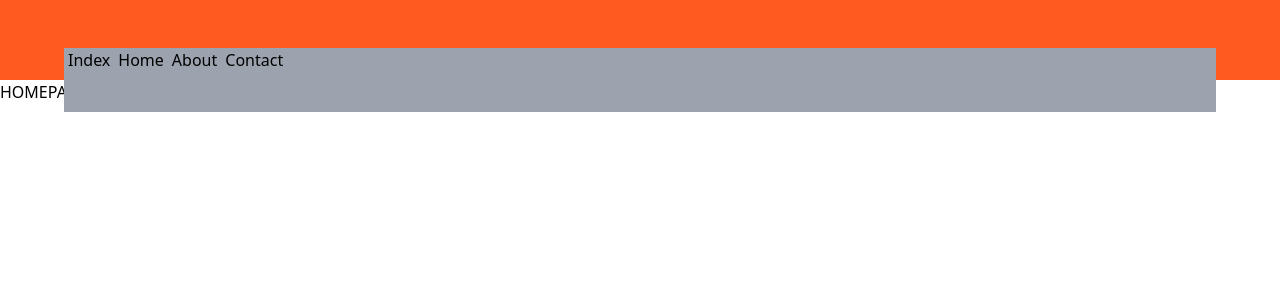
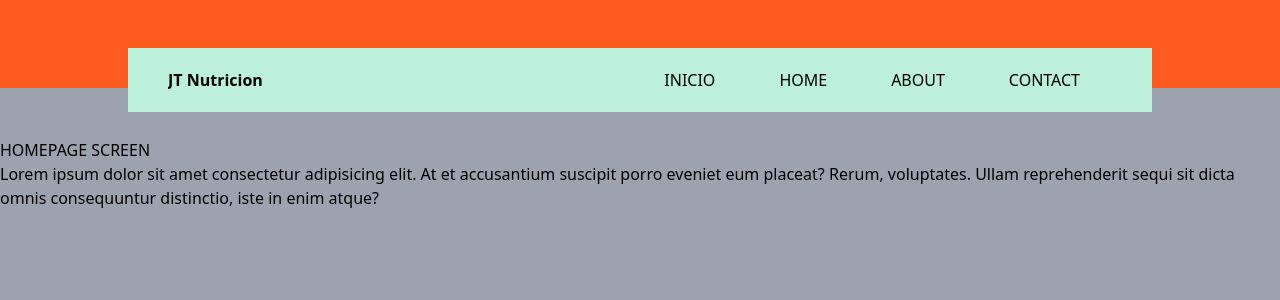
Before and after one commit to cufa03/jt-nutricion, a Next.js app: page /homepage in a window 1280 px wide. Shown: the top 300 px of the page. Built offline with nearby package versions, Linux system fonts and the light colour scheme.

Commit message:
Fixed tailwind directory

```diff
--- a/components/Navbar.jsx
+++ b/components/Navbar.jsx
@@ -1,24 +1,41 @@
 import React from 'react';
 import Link from 'next/link';
+import Image from 'next/image';
+import logo from 'src/app/images/nutri-logo.png';
+
 const Navbar = () => {
 	const links = [
-		{ label: 'Index', route: '/' },
-		{ label: 'Home', route: '/homepage' },
-		{ label: 'About', route: '/about' },
-		{ label: 'Contact', route: '/contact' },
+		{ label: 'INICIO', route: '/' },
+		{ label: 'HOME', route: '/homepage' },
+		{ label: 'ABOUT', route: '/about' },
+		{ label: 'CONTACT', route: '/contact' },
 	];
 	return (
 		<div className="relative w-full">
-			<div className=" bg-orange-500 h-[5em]"></div>
-			<nav className="absolute bg-gray-400 h-[4em] w-[90%] top-12 left-0 right-0 mx-auto">
-				<ul className="flex items-end">
+			<div className=" bg-orange-500 h-[5.5em] ">
+				<nav className="absolute bg-green-200  h-[4em] w-[80%] top-12 left-0 right-0 mx-auto flex items-center justify-between px-10 overflow-hidden">
+					<div className="overflow-hidden">
+						{/* <Image
+							src={logo}
+							alt="dibujo del logo del nutricionista"
+							width={120}
+							height={120}
+							className="mb-1"
+						/> */}
+						<h1 className="font-bold">JT Nutricion</h1>
+					</div>
+
+					<div>
+						<ul className="flex justify-around w-fit ">
 							{links.map((link) => (
-						<li className="mx-1" key={link.route}>
+								<li className="mx-8" key={link.route}>
 									<Link href={link.route}>{link.label}</Link>
 								</li>
 							))}
 						</ul>
+					</div>
 				</nav>
+			</div>
 		</div>
 	);
 };
--- a/src/app/about/page.jsx
+++ b/src/app/about/page.jsx
@@ -2,7 +2,7 @@ import React from 'react';
 
 const page = () => {
 	return (
-		<div>
+		<div className="pt-[50px]">
 			<h1>ABOUT PAGE</h1>
 		</div>
 	);
--- a/src/app/contact/page.jsx
+++ b/src/app/contact/page.jsx
@@ -2,7 +2,7 @@ import React from 'react';
 
 const page = () => {
 	return (
-		<div>
+		<div className="pt-[50px]">
 			<h1>Contact Page</h1>
 		</div>
 	);
--- a/src/app/homepage/page.jsx
+++ b/src/app/homepage/page.jsx
@@ -2,8 +2,18 @@ import React from 'react';
 
 const page = () => {
 	return (
-		<div>
-			<h1>HOMEPAGE</h1>
+		<div className="h-screen bg-gray-400 flex flex-col pt-[50px]">
+			<div>
+				<h1>HOMEPAGE SCREEN</h1>
+			</div>
+			<div className="">
+				<p className="">
+					Lorem ipsum dolor sit amet consectetur adipisicing elit. At et
+					accusantium suscipit porro eveniet eum placeat? Rerum, voluptates.
+					Ullam reprehenderit sequi sit dicta omnis consequuntur distinctio,
+					iste in enim atque?
+				</p>
+			</div>
 		</div>
 	);
 };
--- a/src/app/layout.jsx
+++ b/src/app/layout.jsx
@@ -7,8 +7,7 @@ export default function RootLayout({ children }) {
 			<head />
 			<body>
 				<Navbar />
-
-				{children}
+				<div className="pepito">{children}</div>
 			</body>
 		</html>
 	);
--- a/src/app/page.jsx
+++ b/src/app/page.jsx
@@ -1,6 +1,8 @@
+// import './globals.css';
+
 export default function Home() {
 	return (
-		<main>
+		<main className="bg-gray-400 h-screen pt-[50px]">
 			<h1>Pagina principal de nutricion</h1>
 		</main>
 	);
--- a/tailwind.config.js
+++ b/tailwind.config.js
@@ -6,6 +6,7 @@ module.exports = {
 		'./node_modules/flowbite-react/**/*.js',
 		'./pages/**/*.{js,ts,jsx,tsx}',
 		'./components/**/*.{js,ts,jsx,tsx}',
+		'./src/**/*.{js,ts,jsx,tsx}',
 		'./public/**/*.html',
 	],
 	plugins: [require('flowbite/plugin')],
```
Also changed, not shown: src/app/images/nutri-logo.png (added), src/app/images/truck-logo-design-illustration-vector.jpg (added). Lines whose indentation alone changed are shown as unchanged.
